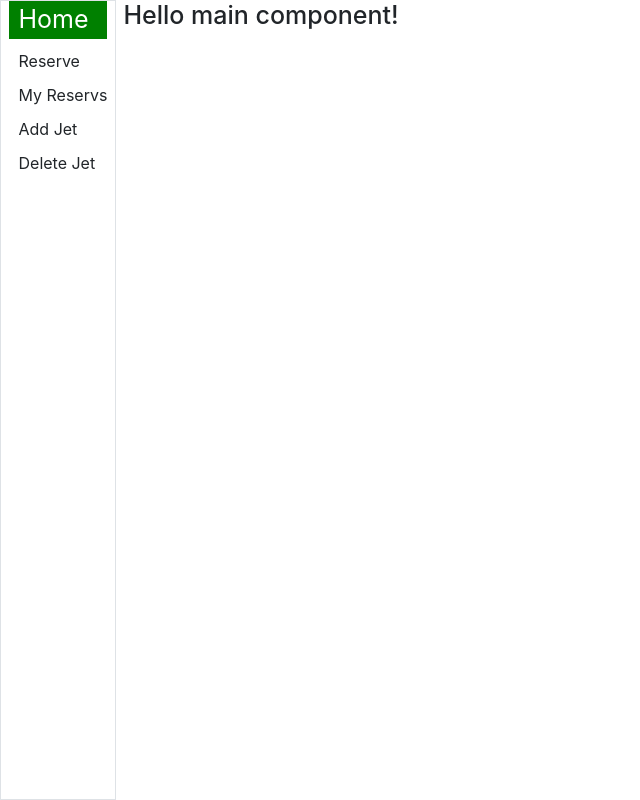
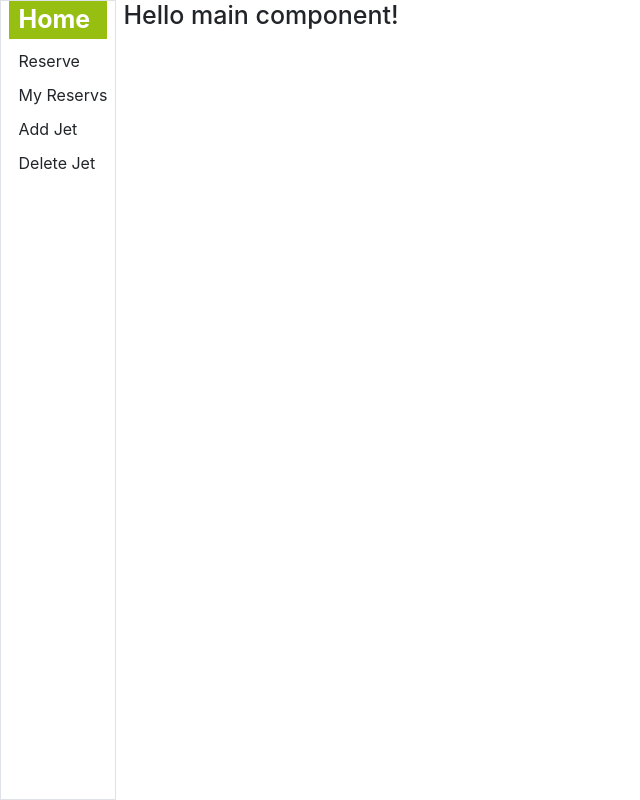
Before and after one commit to mikemtzp/Easy-Fly, a React (Create React App) app: page / in a window 1280 px wide. Shown: the whole page, without its empty margins (0-640 px from the left). Built offline with nearby package versions, Linux system fonts and the light colour scheme.

Commit message:
Fix navbar active link, move styles to a class

```diff
--- a/src/assets/styles/nav.scss
+++ b/src/assets/styles/nav.scss
@@ -1,8 +1,4 @@
 .nav-ul {
-  margin: 0;
-  padding: 0;
-  list-style: none;
-
   li {
     margin-bottom: 10px;
 
@@ -11,3 +7,10 @@
     }
   }
 }
+
+.active {
+  font-weight: 700;
+  font-size: 2.5rem;
+  color: white;
+  background-color: #97BF11;
+}
--- a/src/components/nav/Nav.js
+++ b/src/components/nav/Nav.js
@@ -5,21 +5,13 @@ import 'bootstrap/dist/css/bootstrap.min.css';
 import '../../assets/styles/nav.scss';
 
 function Nav() {
-  const activeStyle = {
-    TextDecoration: 'underline',
-    fontSize: '25px',
-    color: 'white',
-    backgroundColor: 'green',
-  };
-
   return (
     <nav className="col-auto min-vh-100 border">
       <ul className="nav-ul">
         <li>
           <NavLink
             to="/"
-            style={({ isActive }) => (isActive ? activeStyle : null)}
-            className="nav-link"
+            className={({ isActive }) => (isActive ? 'nav-link active' : 'nav-link')}
           >
             Home
           </NavLink>
@@ -27,8 +19,7 @@ function Nav() {
         <li>
           <NavLink
             to="/jets"
-            style={({ isActive }) => (isActive ? activeStyle : null)}
-            className="nav-link"
+            className={({ isActive }) => (isActive ? 'nav-link active' : 'nav-link')}
           >
             Reserve
           </NavLink>
@@ -36,8 +27,7 @@ function Nav() {
         <li>
           <NavLink
             to="/jets"
-            style={({ isActive }) => (isActive ? activeStyle : null)}
-            className="nav-link"
+            className={({ isActive }) => (isActive ? 'nav-link active' : 'nav-link')}
           >
             My Reservs
           </NavLink>
@@ -45,8 +35,7 @@ function Nav() {
         <li>
           <NavLink
             to="/jets"
-            style={({ isActive }) => (isActive ? activeStyle : null)}
-            className="nav-link"
+            className={({ isActive }) => (isActive ? 'nav-link active' : 'nav-link')}
           >
             Add Jet
           </NavLink>
@@ -54,8 +43,7 @@ function Nav() {
         <li>
           <NavLink
             to="/jets"
-            style={({ isActive }) => (isActive ? activeStyle : null)}
-            className="nav-link"
+            className={({ isActive }) => (isActive ? 'nav-link active' : 'nav-link')}
           >
             Delete Jet
           </NavLink>
--- a/src/index.scss
+++ b/src/index.scss
@@ -34,3 +34,9 @@ code {
     'Courier New',
     monospace;
 }
+
+ul {
+  margin: 0;
+  padding: 0;
+  list-style: none;
+}
```
